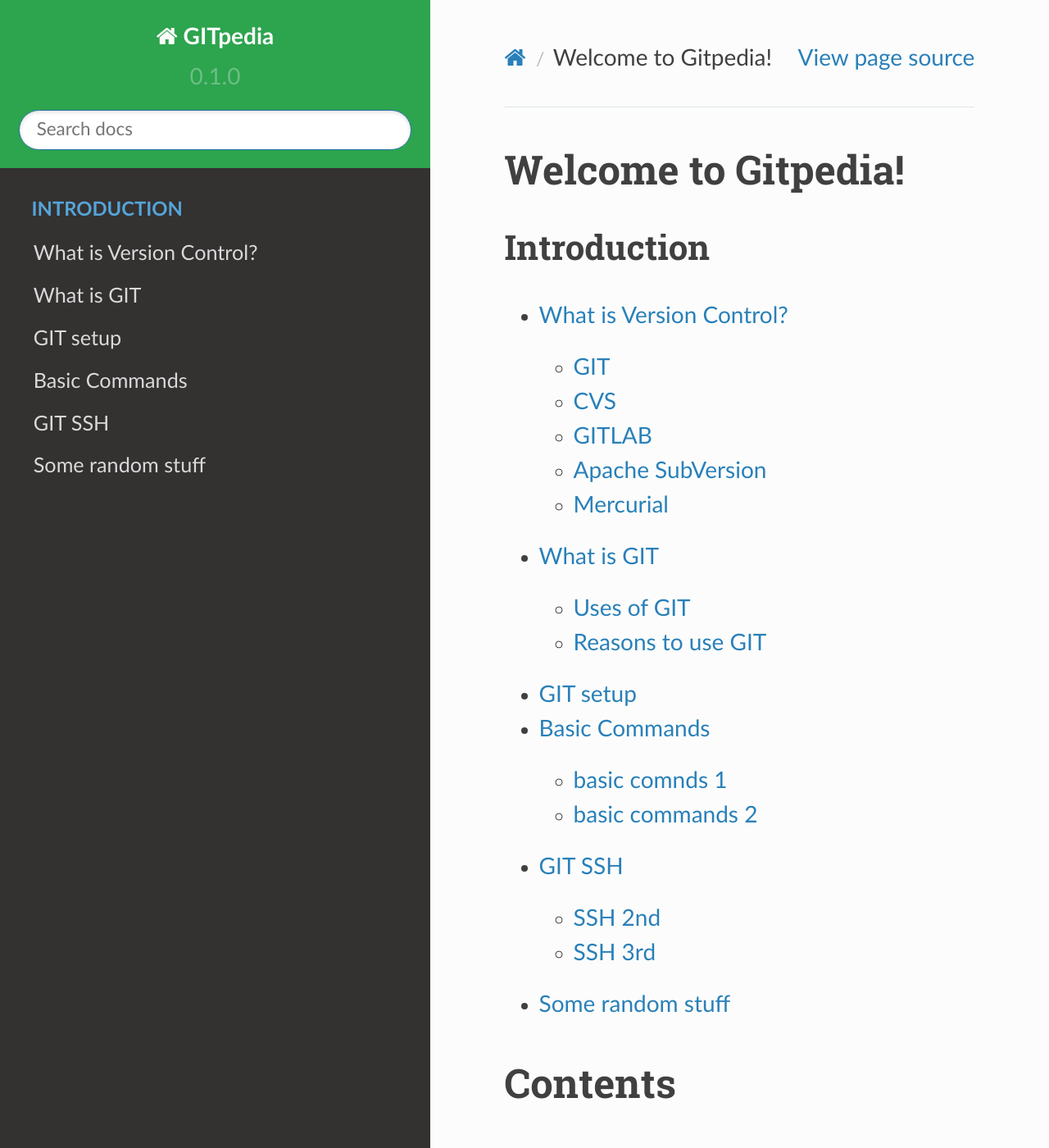
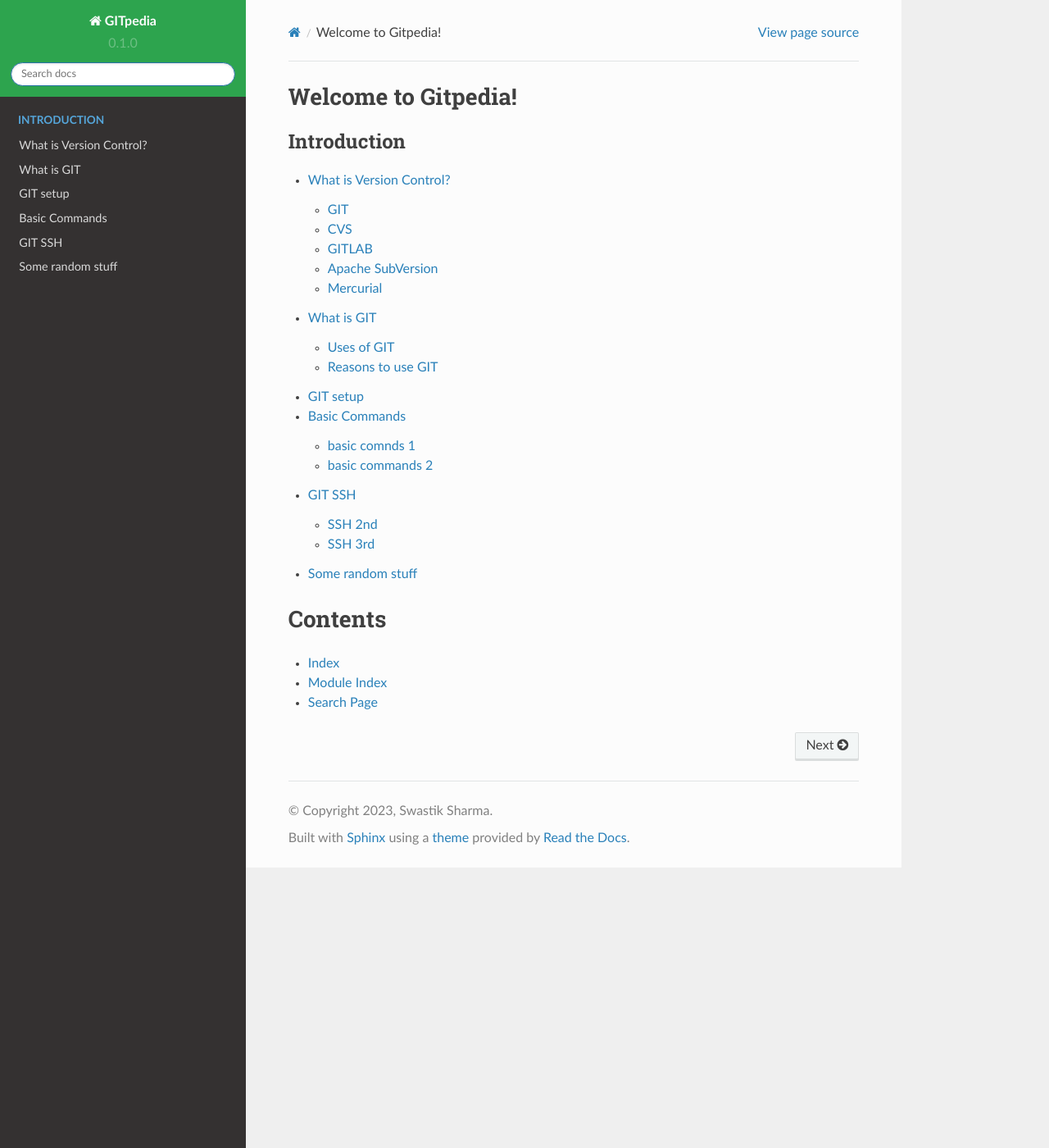
Before and after one commit to swastkk/GITpedia, a Sphinx documentation site: the page built from documentation/source/index.rst, in a window 1280 px wide and 1400 px high. Shown: the whole window at 82% size. Built offline with Sphinx 7.4.7 and the Read the Docs theme 2.0.0, drawn with Linux system fonts in a browser that asks for light colours; pages that are not in the unit, such as notebooks, are missing from menus.

```diff
--- a/documentation/source/_static/my_theme.css
+++ b/documentation/source/_static/my_theme.css
@@ -3,9 +3,7 @@
    .wy-nav-content {
     max-width: none;
       } */
-html{
-  zoom: 175%;
-}
+
 .wy-side-nav-search{
     background-color: #2da44e;
 }
```
